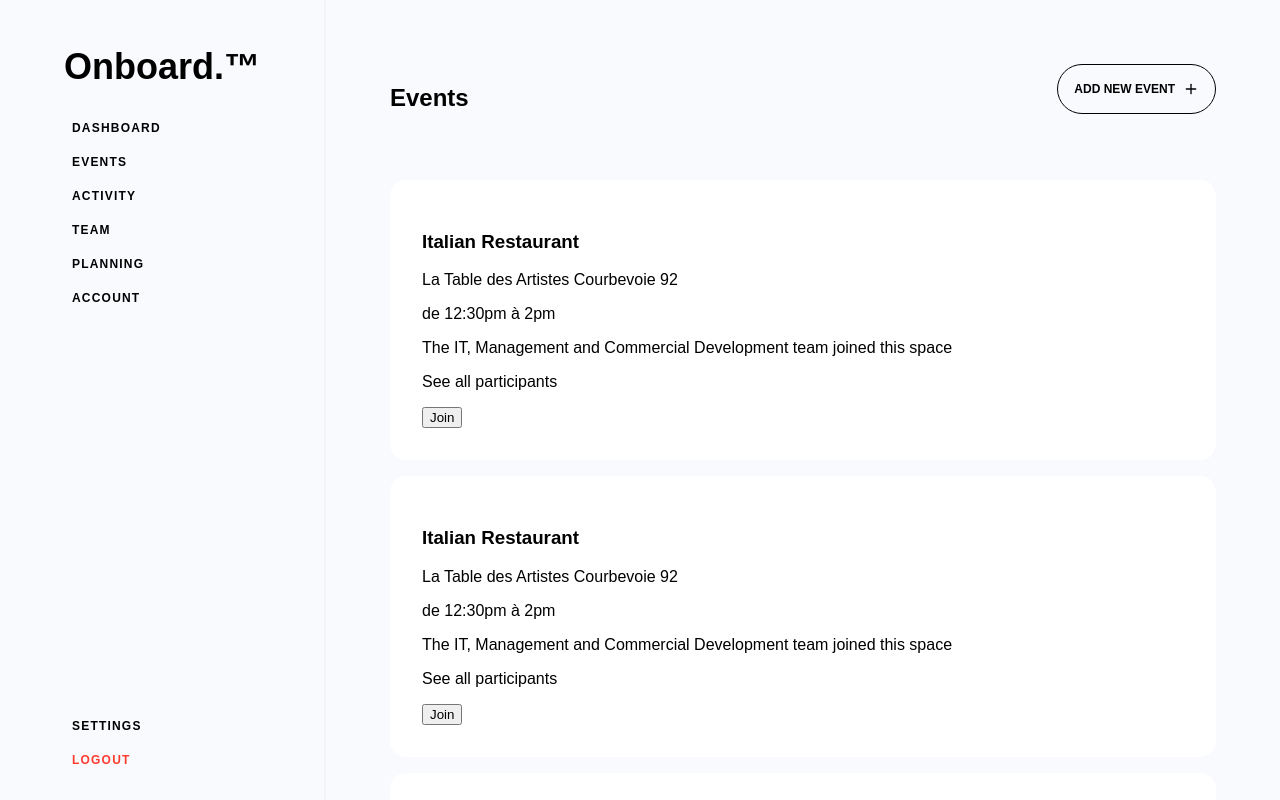
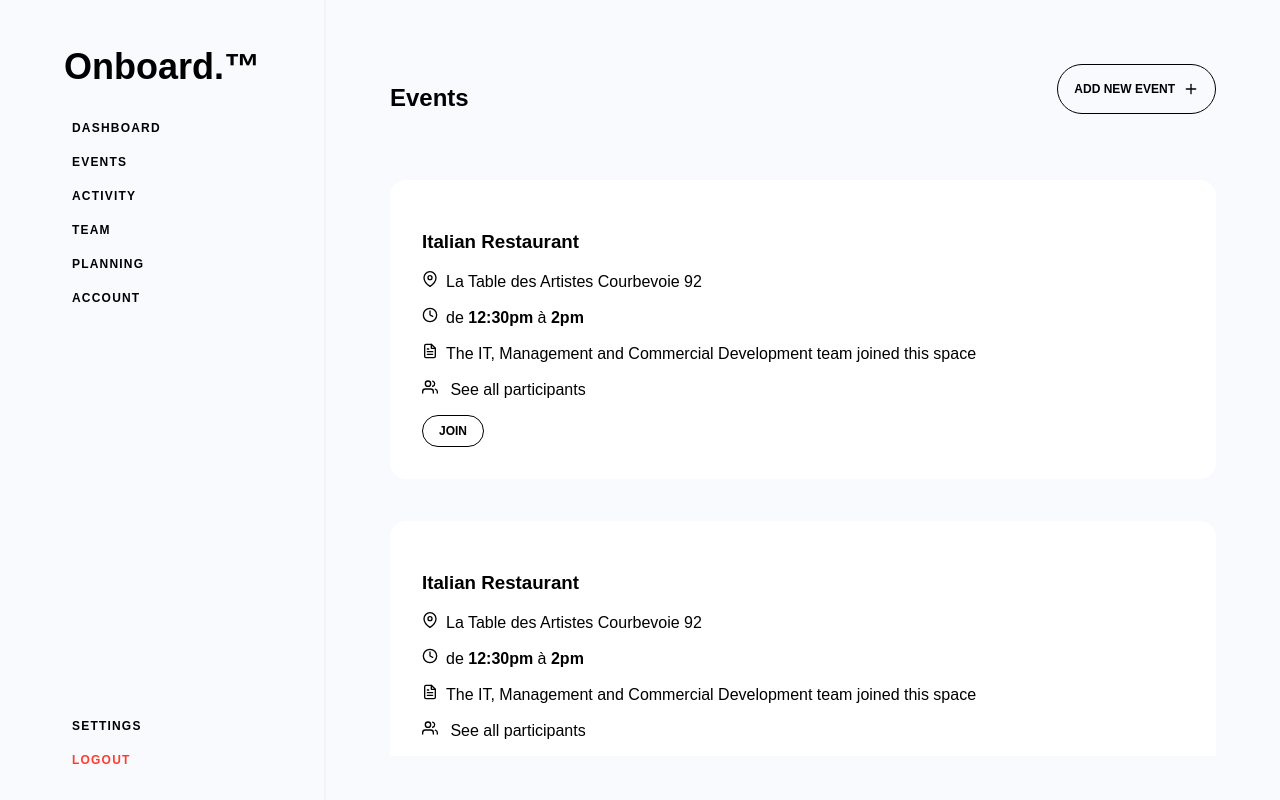
Before and after one commit to wdcvalentin/onboard, a Next.js app: page /dashboard/events in a window 1280 px wide. Built offline with nearby package versions, Linux system fonts and the light colour scheme.

Commit message:
Integration

```diff
--- a/assets/css/page/_dashboard.scss
+++ b/assets/css/page/_dashboard.scss
@@ -151,11 +151,14 @@
    ========================================================================== */
 .event--wrapper {
   width: 100%;
-  height: 100%;
+}
+.event--container {
+  max-height: calc(90vh - 128px);
   overflow: scroll;
 }
 .event--card {
   display: block;
+  height: 325px;
 }
 .event--card-wrapper {
   display: flex;
@@ -168,13 +171,36 @@
   margin: 16px 0;
 }
 .event--image {
-  display: block;
   max-width: 50%;
+  width: 100%;
   height: 100%;
+
   img {
     width: 100%;
-    height: 100%;
+    max-height: 300px;
     max-width: 50%;
     border-radius: 8px;
+    object-fit: cover;
   }
 }
+.event--info {
+  svg {
+    margin-right: 8px;
+  }
+}
+.event--cta {
+  font-size: 12px;
+  font-weight: bold;
+  border-radius: 32px;
+  padding: 8px 16px;
+  text-transform: uppercase;
+  transition: var(--duration) ease-in-out;
+  border: 1px solid var(--backgroundColor);
+  color: var(--backgroundColor);
+  background: inherit;
+
+  &:hover {
+    background-color: var(--backgroundColor);
+    color: var(--primaryColor);
+  }
+}
--- a/components/events/event.jsx
+++ b/components/events/event.jsx
@@ -1,4 +1,5 @@
 import Image from 'next/image'
+import { FiUsers, FiMapPin, FiClock, FiFileText } from 'react-icons/fi'
 
 export const Event = () => {
   return (
@@ -6,20 +7,11 @@ export const Event = () => {
       <div className={"event--card-wrapper"}>
         <div className={"event--info"}>
           <h3 className={"event--title"}>Italian Restaurant</h3>
-          <p className={"event--place"}>La Table des Artistes Courbevoie 92</p>
-          <p className={"event--time"}>de 12:30pm à 2pm</p>
-          <p className={"event--description"}>The IT, Management and Commercial Development team joined this space</p>
-          <p className={"event--participant"}>See all participants</p>
-          <button>Join</button>
-        </div>
-        <div className={"event--image"}>
-          <Image
-            src={"/static/images/fallon-travels-q03ZLncun2Y-unsplash.jpg"}
-            alt={"Italian Restaurant"}
-            width={"100"}
-            height={"100"}
-            layout={"responsive"}
-          />
+          <p className={"event--place"}><FiMapPin />La Table des Artistes Courbevoie 92</p>
+          <p className={"event--time"}><FiClock />de <strong>12:30pm</strong> à <strong>2pm</strong></p>
+          <p className={"event--description"}><FiFileText />The IT, Management and Commercial Development team joined this space</p>
+          <p className={"event--participant"}><FiUsers /> See all participants </p>
+          <button className={"event--cta"}>Join</button>
         </div>
       </div>
     </div>
--- a/pages/dashboard/events.js
+++ b/pages/dashboard/events.js
@@ -21,6 +21,7 @@ export default function Events() {
           </button>
         </div>
         <div className={"event--wrapper"}>
+         <div className={"event--container"}>
            <Modal
              open={open}
              onClose={handleClose}
@@ -36,5 +37,6 @@ export default function Events() {
          </div>
         </div>
       </div>
+    </div>
   )
 }
```
Also changed, not shown: public/static/images/italian-restaurant.jpg (added), 1 other file (tests, documents, lock files or other folders). Lines whose indentation alone changed are shown as unchanged.
